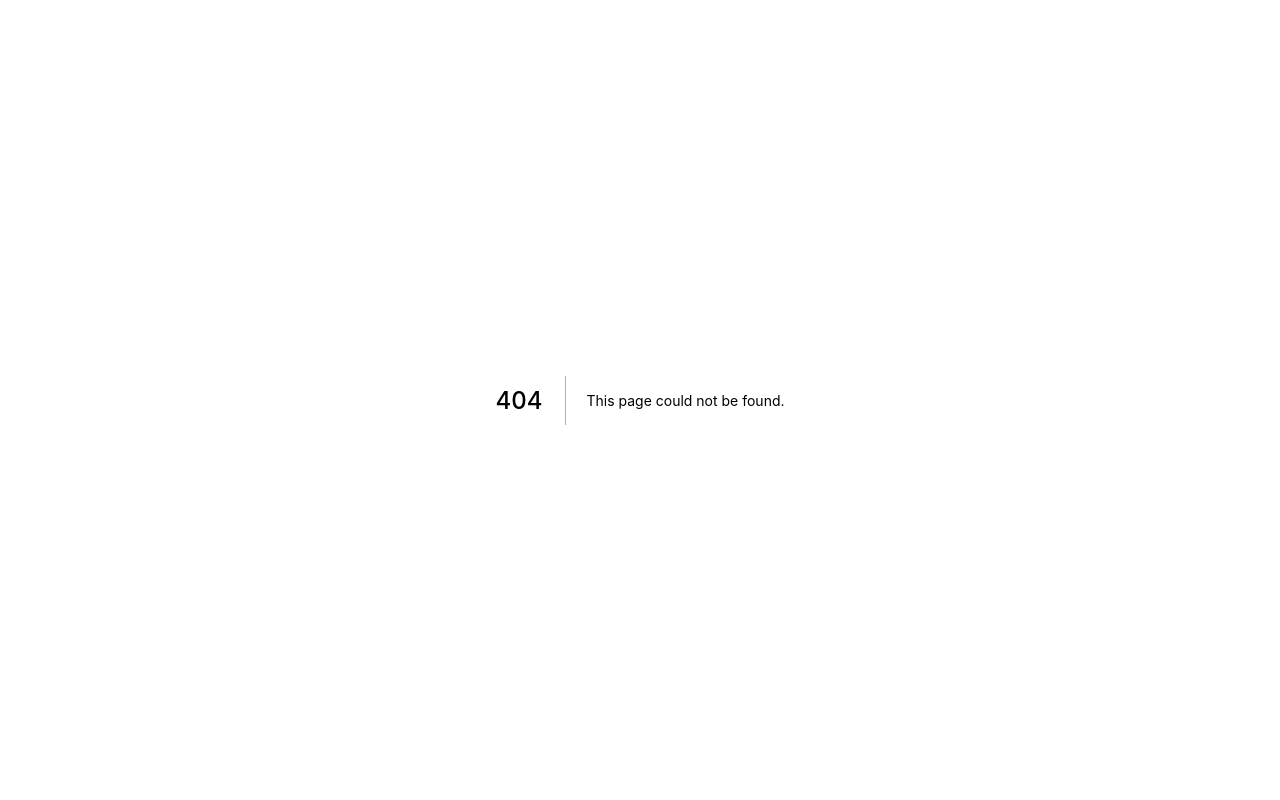
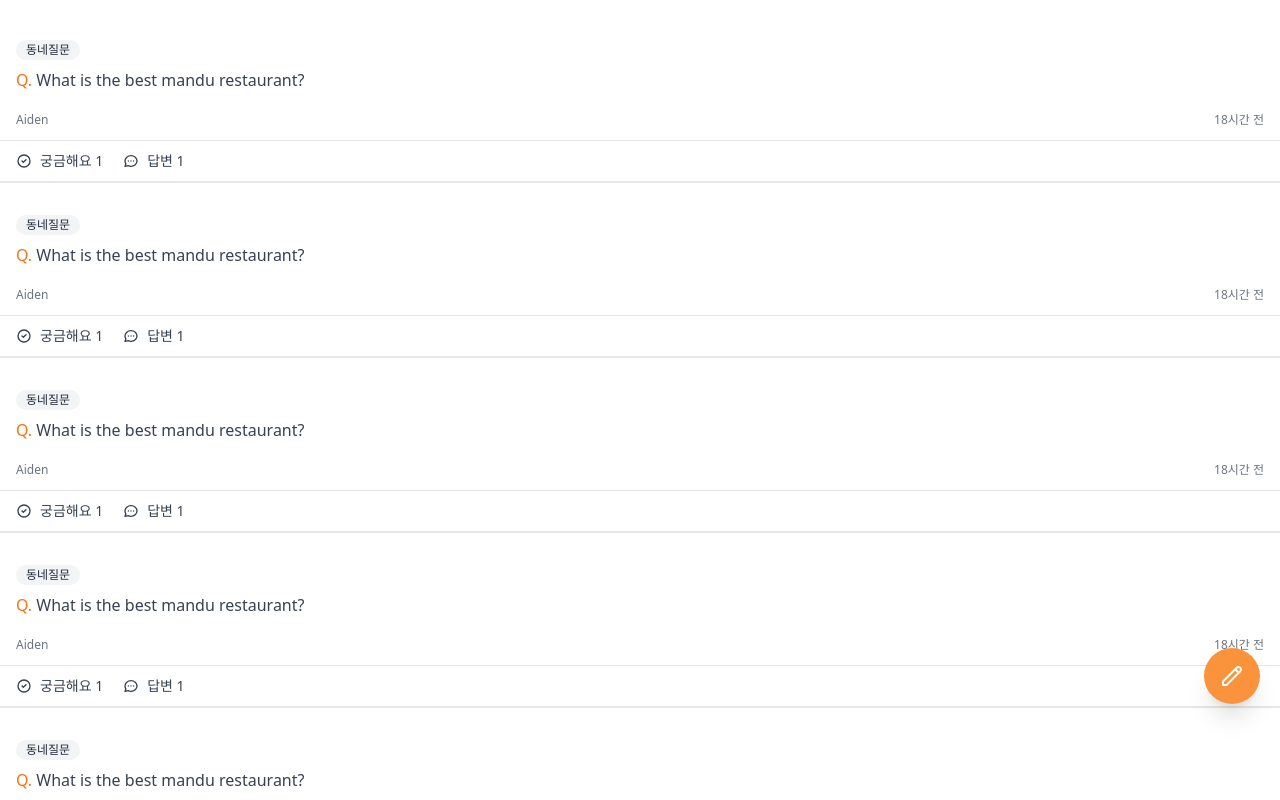
Before and after one commit to Aiden-Yoo/aiden-market, a Next.js app: page /community in a window 1280 px wide. Before the commit this address had no page. Shown: the top 800 px of the page. Built offline with nearby package versions, Linux system fonts and the light colour scheme.

Commit message:
Community Page

```diff
--- /dev/null
+++ b/pages/community/index.tsx
@@ -0,0 +1,77 @@
+import type { NextPage } from "next";
+
+const Community: NextPage = () => {
+  return (
+    <div className="py-10 space-y-8">
+      {[1, 2, 3, 4, 5, 6].map((_, i) => (
+        <div key={i} className="flex cursor-pointer flex-col items-start">
+          <span className="flex ml-4 items-center px-2.5 py-0.5 rounded-full text-xs font-medium bg-gray-100 text-gray-800">
+            동네질문
+          </span>
+          <div className="mt-2 px-4 text-gray-700">
+            <span className="text-orange-500 font-medium">Q.</span> What is the
+            best mandu restaurant?
+          </div>
+          <div className="mt-5 px-4 flex items-center justify-between w-full text-gray-500 font-medium text-xs">
+            <span>Aiden</span>
+            <span>18시간 전</span>
+          </div>
+          <div className="flex px-4 space-x-5 mt-3 text-gray-700 py-2.5 border-t border-b-[2px]  w-full">
+            <span className="flex space-x-2 items-center text-sm">
+              <svg
+                className="w-4 h-4"
+                fill="none"
+                stroke="currentColor"
+                viewBox="0 0 24 24"
+                xmlns="http://www.w3.org/2000/svg"
+              >
+                <path
+                  strokeLinecap="round"
+                  strokeLinejoin="round"
+                  strokeWidth="2"
+                  d="M9 12l2 2 4-4m6 2a9 9 0 11-18 0 9 9 0 0118 0z"
+                ></path>
+              </svg>
+              <span>궁금해요 1</span>
+            </span>
+            <span className="flex space-x-2 items-center text-sm">
+              <svg
+                className="w-4 h-4"
+                fill="none"
+                stroke="currentColor"
+                viewBox="0 0 24 24"
+                xmlns="http://www.w3.org/2000/svg"
+              >
+                <path
+                  strokeLinecap="round"
+                  strokeLinejoin="round"
+                  strokeWidth="2"
+                  d="M8 12h.01M12 12h.01M16 12h.01M21 12c0 4.418-4.03 8-9 8a9.863 9.863 0 01-4.255-.949L3 20l1.395-3.72C3.512 15.042 3 13.574 3 12c0-4.418 4.03-8 9-8s9 3.582 9 8z"
+                ></path>
+              </svg>
+              <span>답변 1</span>
+            </span>
+          </div>
+        </div>
+      ))}
+      <button className="fixed hover:bg-orange-500 transition-colors cursor-pointer  bottom-24 right-5 shadow-xl bg-orange-400 rounded-full p-4 text-white">
+        <svg
+          className="w-6 h-6"
+          fill="none"
+          stroke="currentColor"
+          viewBox="0 0 24 24"
+          xmlns="http://www.w3.org/2000/svg"
+        >
+          <path
+            strokeLinecap="round"
+            strokeLinejoin="round"
+            strokeWidth="2"
+            d="M15.232 5.232l3.536 3.536m-2.036-5.036a2.5 2.5 0 113.536 3.536L6.5 21.036H3v-3.572L16.732 3.732z"
+          ></path>
+        </svg>
+      </button>
+    </div>
+  );
+};
+
+export default Community;
--- a/pages/items/upload.tsx
+++ b/pages/items/upload.tsx
@@ -2,7 +2,7 @@
 
 const Upload: NextPage = () => {
   return (
-    <div className="px-4 py-16">
+    <div className="px-4 py-10">
       <div>
         <label className="w-full cursor-pointer text-gray-600 hover:border-orange-500 hover:text-orange-500 flex items-center justify-center border-2 border-dashed border-gray-300 h-48 rounded-md">
           <svg
```
